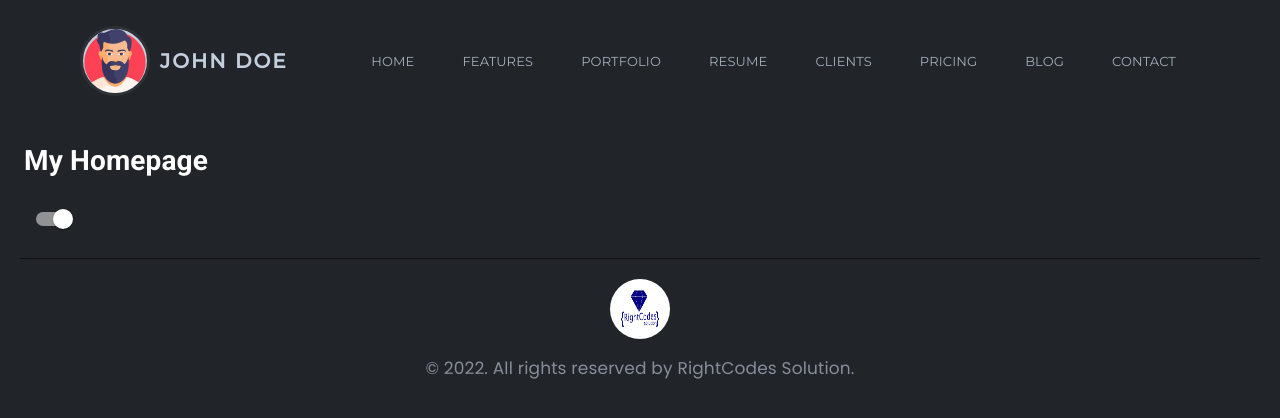
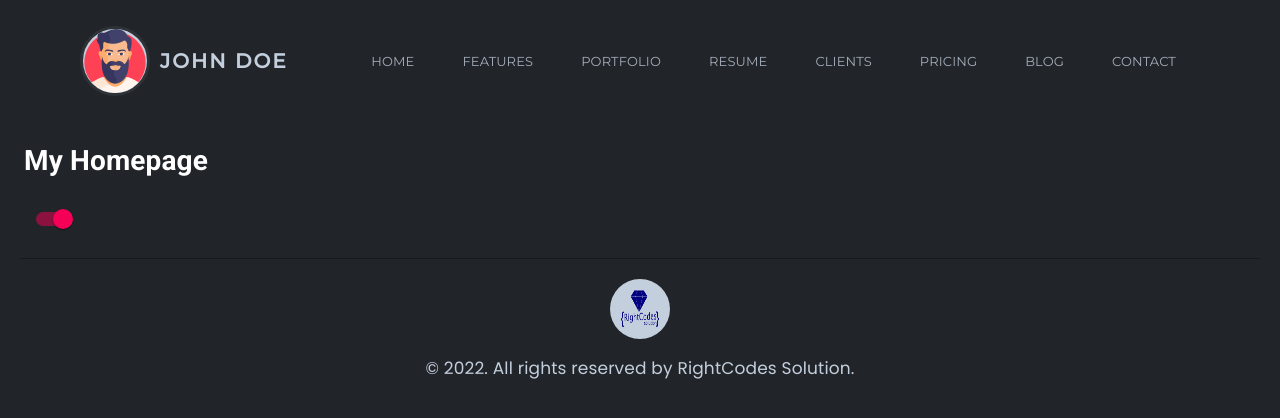
Before and after one commit to imranprof/jobs-frontend, a Next.js app: page / in a window 1280 px wide. Shown: the top 418 px of the page. Built offline with nearby package versions, Linux system fonts and the light colour scheme.

Commit message:
refactor: color palette

```diff
--- a/src/components/Footer/style.js
+++ b/src/components/Footer/style.js
@@ -29,12 +29,12 @@ export const useStyles = makeStyles({
         },
         '&__description': {
             fontSize: 17,
-            color: theme.palette.footer.main,
+            color: theme.palette.customColor.main,
             fontFamily: "Poppins, sans-serif"
         },
         '&__link': {
             textDecoration: "none",
-            color: theme.palette.footer.main,
+            color: theme.palette.customColor.main,
             display: "inline-block",
             paddingBottom: 2,
             backgroundImage: `linear-gradient(${COLORS.pink},${COLORS.pink})`,
--- a/src/components/Header/style.js
+++ b/src/components/Header/style.js
@@ -15,7 +15,7 @@ export const useStyles = makeStyles({
             alignItems: 'center',
             cursor: 'pointer',
             '&__pic': {
-                backgroundColor: theme.palette.primary.main,
+                backgroundColor: theme.palette.customColor.main,
                 width: 70,
                 height: 70,
                 borderRadius: '50%',
@@ -27,7 +27,7 @@ export const useStyles = makeStyles({
                 fontWeight: '600',
                 textTransform: 'uppercase',
                 letterSpacing: 2,
-                color: theme.palette.primary.main,
+                color: theme.palette.customColor.main,
                 fontFamily: "Montserrat, sans-serif"
             },
             '&__title': {
@@ -43,7 +43,7 @@ export const useStyles = makeStyles({
                 fontFamily: "Montserrat, sans-serif",
                 fontWeight: 400,
                 fontSize: 13,
-                color: theme.palette.primary.main,
+                color: theme.palette.customColor.main,
                 textDecoration: 'none',
                 textTransform: 'uppercase',
                 opacity: .8,
@@ -69,7 +69,7 @@ export const useStyles = makeStyles({
             }
         },
         '&__side-bar': {
-            backgroundColor: theme.palette.sideBar.background,
+            background: theme.palette.customBackground.sideBar,
             width: 375,
             height: '100%',
             padding: '25px 40px',
--- a/styles/colors.js
+++ b/styles/colors.js
@@ -1,18 +1,24 @@
 const COLORS = {
     transparent: "transparent",
-    white: "#ffffff",
+    white: "#C4CFDE",
     white_1: "#ECF0F3",
-    white_2: "#C4CFDE",
-    white_3: "#878e99",
-    white_4: "#EFF2F4",
+    white_2: "#fdfefe",
+    white_3: "linear-gradient(145deg, #e2e8ec, #ffffff)",
+    white_4: "#878e99",
+
     gray: "#3C3E41",
     gray_1: "#2E3237",
     gray_2: "#858C97",
-    black: "#000000",
+
     black_1: "#212428",
-    black_2: "#111111",
-    black_3: "#191b1e",
+    black_2: "#191b1e",
+    black_3: "#16181B",
+    black_4: "linear-gradient(145deg, #1e2024, #23272b)",
+    black_5: "linear-gradient(to right bottom, #212428, #16181c)",
+
     pink: "#FF014F",
+    pink_1: "linear-gradient(145deg, #ff014f, #d11414)",
+    yellow: "#FFAB1A",
 }
 
 export default COLORS
--- a/styles/darkTheme.js
+++ b/styles/darkTheme.js
@@ -7,20 +7,20 @@ const darkTheme = createTheme({
         background: {
             default: COLORS.black_1
         },
-        primary: {
-            main: COLORS.white_2
+        customBackground: {
+            light: COLORS.black_1,
+            dark: COLORS.black_2,
+            gradiant: {
+                light: COLORS.black_4,
+                dark: COLORS.black_5
+            },
+            sideBar: COLORS.black_2
         },
-        secondary: {
+        customColor: {
             main: COLORS.white
         },
-        footer:{
-            main: COLORS.white_3
-        } ,
-        customDivider:{
-            main: COLORS.black_2
-        },
-        sideBar: {
-            background: COLORS.black_3
+        customDivider: {
+            main: COLORS.black_3
         }
     },
 });
--- a/styles/lightTheme.js
+++ b/styles/lightTheme.js
@@ -10,20 +10,20 @@ const lightTheme = createTheme({
         background: {
             default: COLORS.white_1
         },
-        primary: {
+        customBackground: {
+            light: COLORS.white_1,
+            dark: COLORS.white_2,
+            gradiant: {
+                light: COLORS.white_3,
+                dark: COLORS.pink_1
+            },
+            sideBar: COLORS.white_1
+        },
+        customColor: {
             main: COLORS.gray
         },
-        secondary: {
-            main: COLORS.black
-        },
-        footer:{
-            main: COLORS.gray
-        },
-        customDivider:{
-            main: COLORS.white_2
-        },
-        sideBar: {
-            background: COLORS.white_4
+        customDivider: {
+            main: COLORS.white
         }
     },
 });
```
